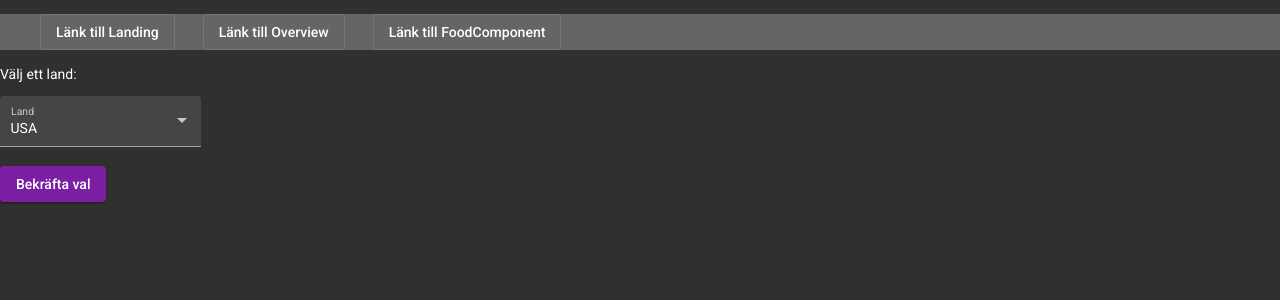
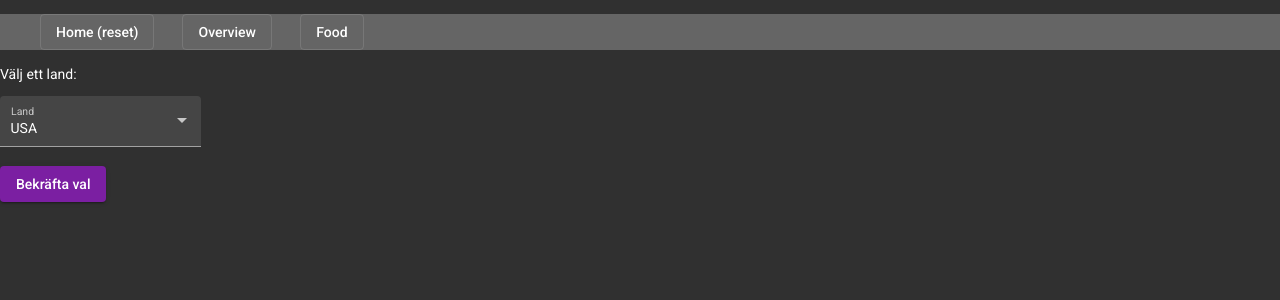
Before and after one commit to sara-hult/WebProg_Project, an Angular app in the folder app/: page / in a window 1280 px wide. Shown: the top 300 px of the page. Built offline with nearby package versions, Linux system fonts and the light colour scheme.

Commit message:
Button text

```diff
--- a/app/src/app/app.component.html
+++ b/app/src/app/app.component.html
@@ -1,13 +1,13 @@
 <nav>
     <ul>
         <li>
-            <a mat-stroked-button [routerLink]="['']">Länk till Landing</a>
+            <a mat-stroked-button [routerLink]="['']">Home (reset)</a>
         </li>
         <li>
-            <a mat-stroked-button [routerLink]="['/overview', correctCountry]">Länk till Overview</a>
+            <a mat-stroked-button [routerLink]="['/overview', correctCountry]">Overview</a>
         </li>
         <li>
-            <a mat-stroked-button [routerLink]="['/food', correctCountry]">Länk till FoodComponent</a>
+            <a mat-stroked-button [routerLink]="['/food', correctCountry]">Food</a>
         </li>
     </ul>
 </nav>
```
